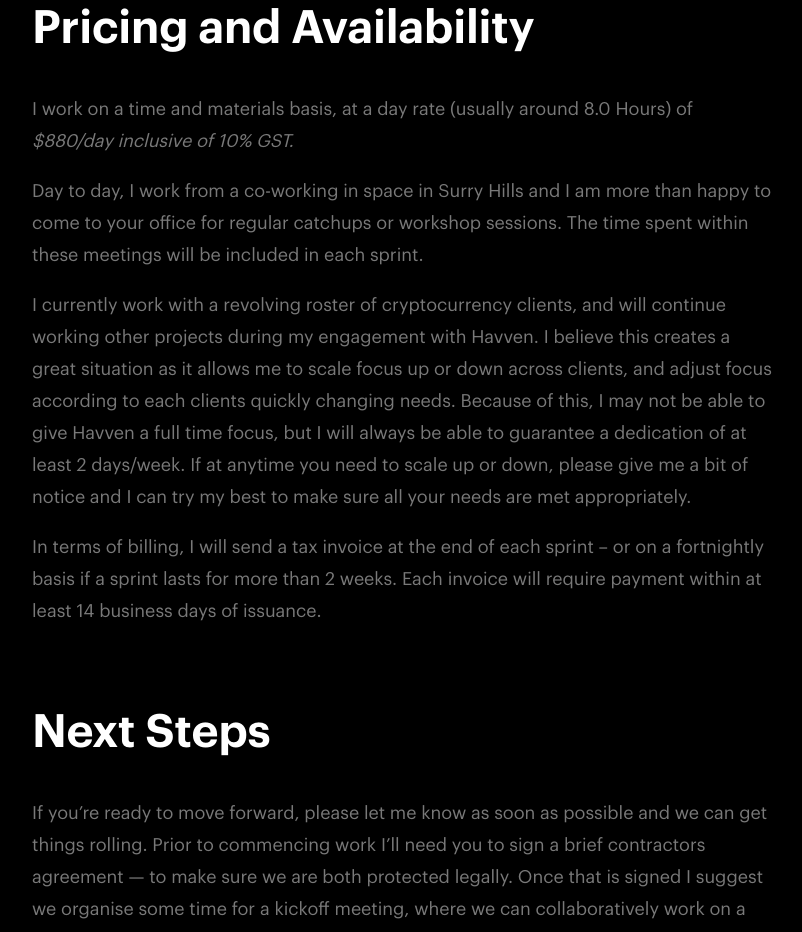
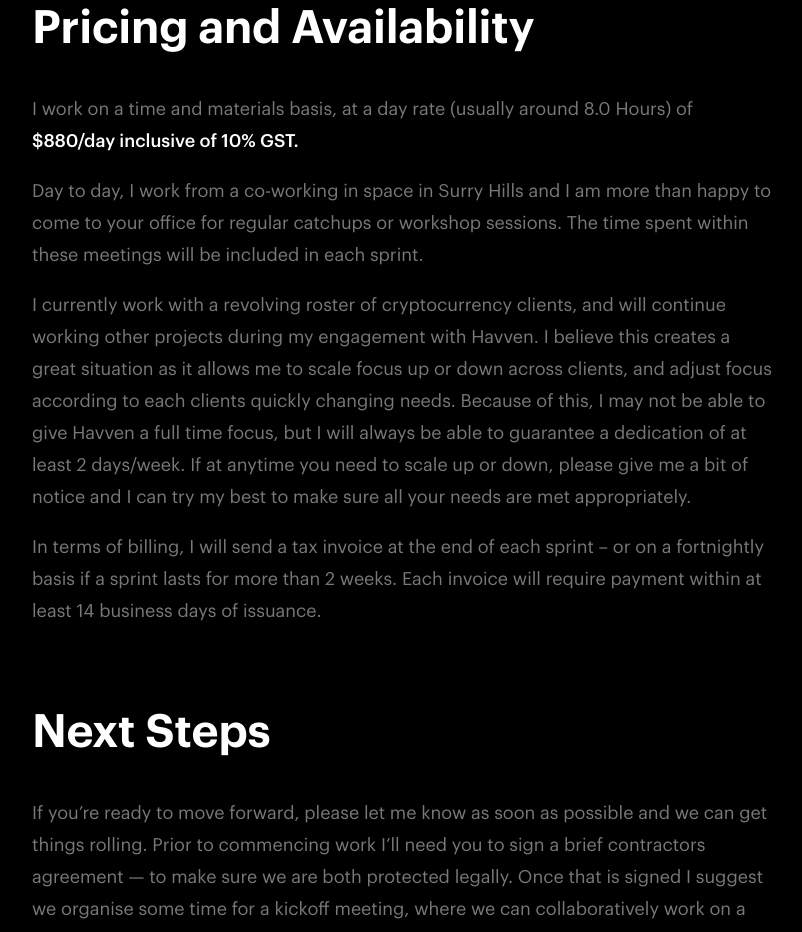
Before and after one commit to mattvernon/havven, a plain HTML site: page index.html in a window 1280 px wide. Shown: the part 4136-5068 px from the top of the page, without its empty margins (48-850 px from the left). Drawn offline with nearby package versions, Linux system fonts and the light colour scheme.

Commit message:
changed em

```diff
--- a/css/app.scss
+++ b/css/app.scss
@@ -130,6 +130,12 @@
   color: #797979;
 }
 
+em {
+  font-style: normal;
+  font-weight: 500;
+  color: white;
+}
+
 small {
   display: block;
   font-family: $mono;
```
Also changed, not shown: css/app.css, 1 other file.
